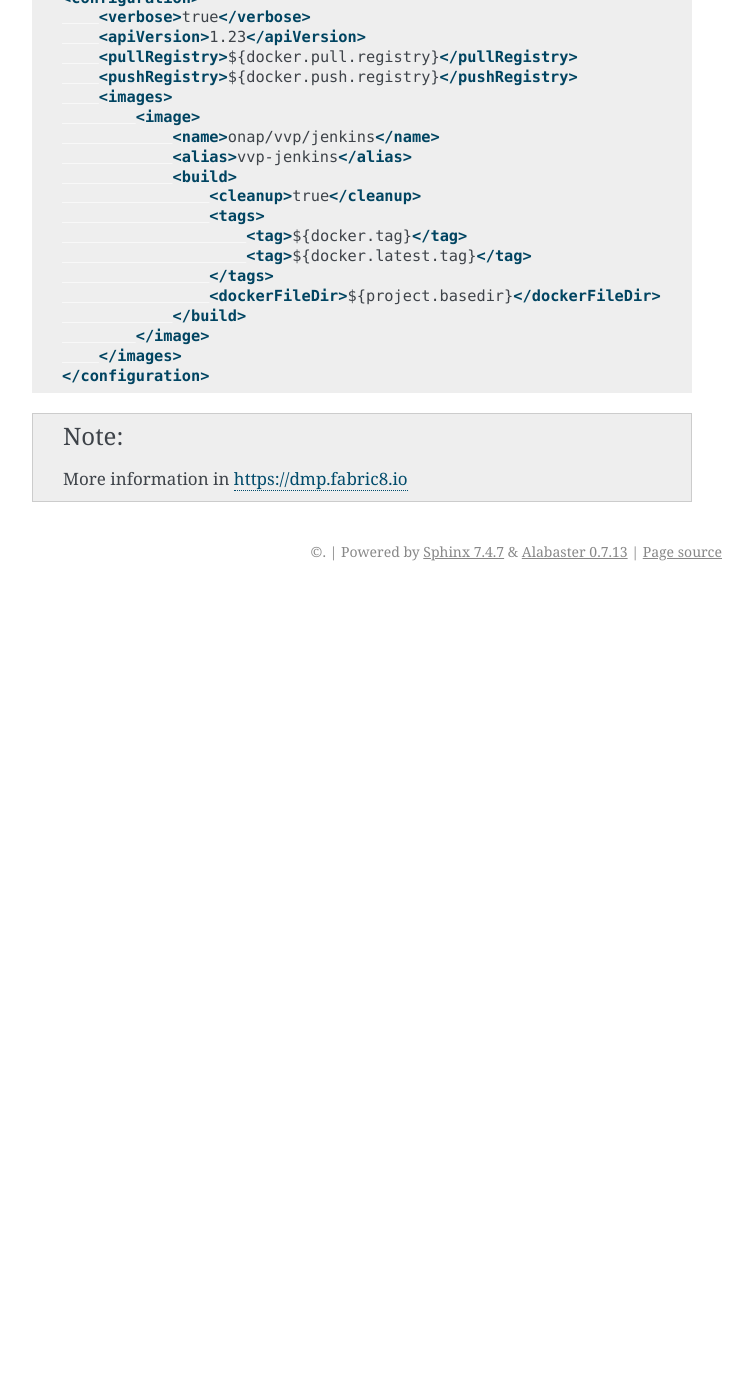
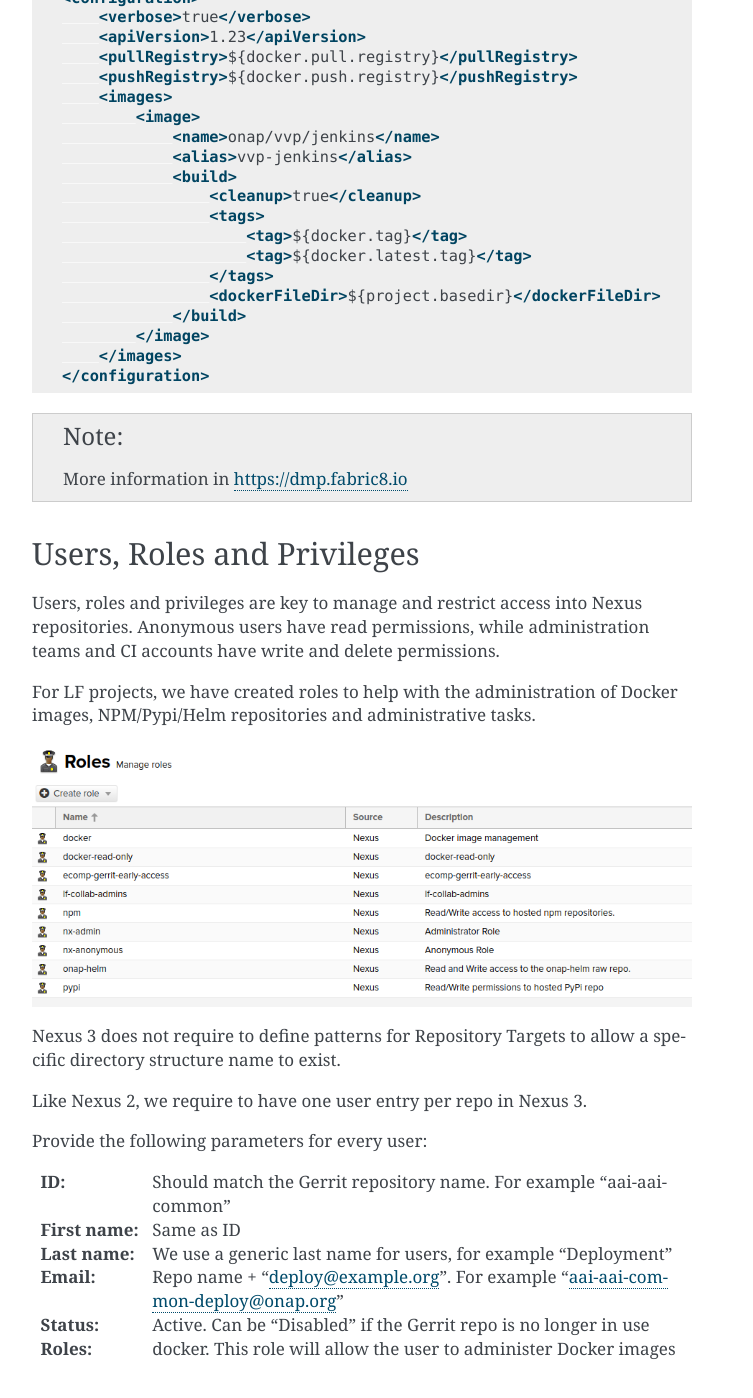
Before and after one commit to lfit/releng-docs, a Sphinx documentation site: the page built from docs/nexus3.rst, in a window 1280 px wide and 1400 px high, scrolled down 2313 px. Shown: the whole window, without its empty margins (388-1141 px from the left). Built offline with Sphinx 7.4.7, drawn with Linux system fonts in a browser that asks for light colours; the version number could not be read and is left out; before the commit the page ends 2904 px from its top, so only the background shows below that; some of the changed text lies outside the part shown.

Commit message:
Add user info for Nexus3
Add information on how to create Nexus3 users and
the privileges that are given to them.

Issue: RELENG-1093
Change-Id: I61fe446b99b1be227ea21a44903941c70da9fd32
Signed-off-by: Jessica Wagantall <jwagantall@linuxfoundation.org>

```diff
--- a/docs/nexus3.rst
+++ b/docs/nexus3.rst
@@ -108,3 +108,36 @@
 .. note::
 
    More information in https://dmp.fabric8.io
+
+Users, Roles and Privileges
+===========================
+
+Users, roles and privileges are key to manage and restrict access into Nexus
+repositories. Anonymous users have read permissions, while administration
+teams and CI accounts have write and delete permissions.
+
+For LF projects, we have created roles to help with the administration of Docker
+images, NPM/Pypi/Helm repositories and administrative tasks.
+
+.. image:: _static/nexus3-roles.png
+   :alt: Nexus 3 roles.
+   :align: center
+
+Nexus 3 does not require to define patterns for Repository Targets to allow a
+specific directory structure name to exist.
+
+Like Nexus 2, we require to have one user entry per repo in Nexus 3.
+
+Provide the following parameters for every user:
+
+:ID: Should match the Gerrit repository name. For example "aai-aai-common"
+
+:First name: Same as ID
+
+:Last name: We use a generic last name for users, for example "Deployment"
+
+:Email: Repo name + "deploy@example.org". For example "aai-aai-common-deploy@onap.org"
+
+:Status: Active. Can be "Disabled" if the Gerrit repo is no longer in use
+
+:Roles: docker. This role will allow the user to administer Docker images
```
Also changed, not shown: docs/_static/nexus3-roles.png (added).
